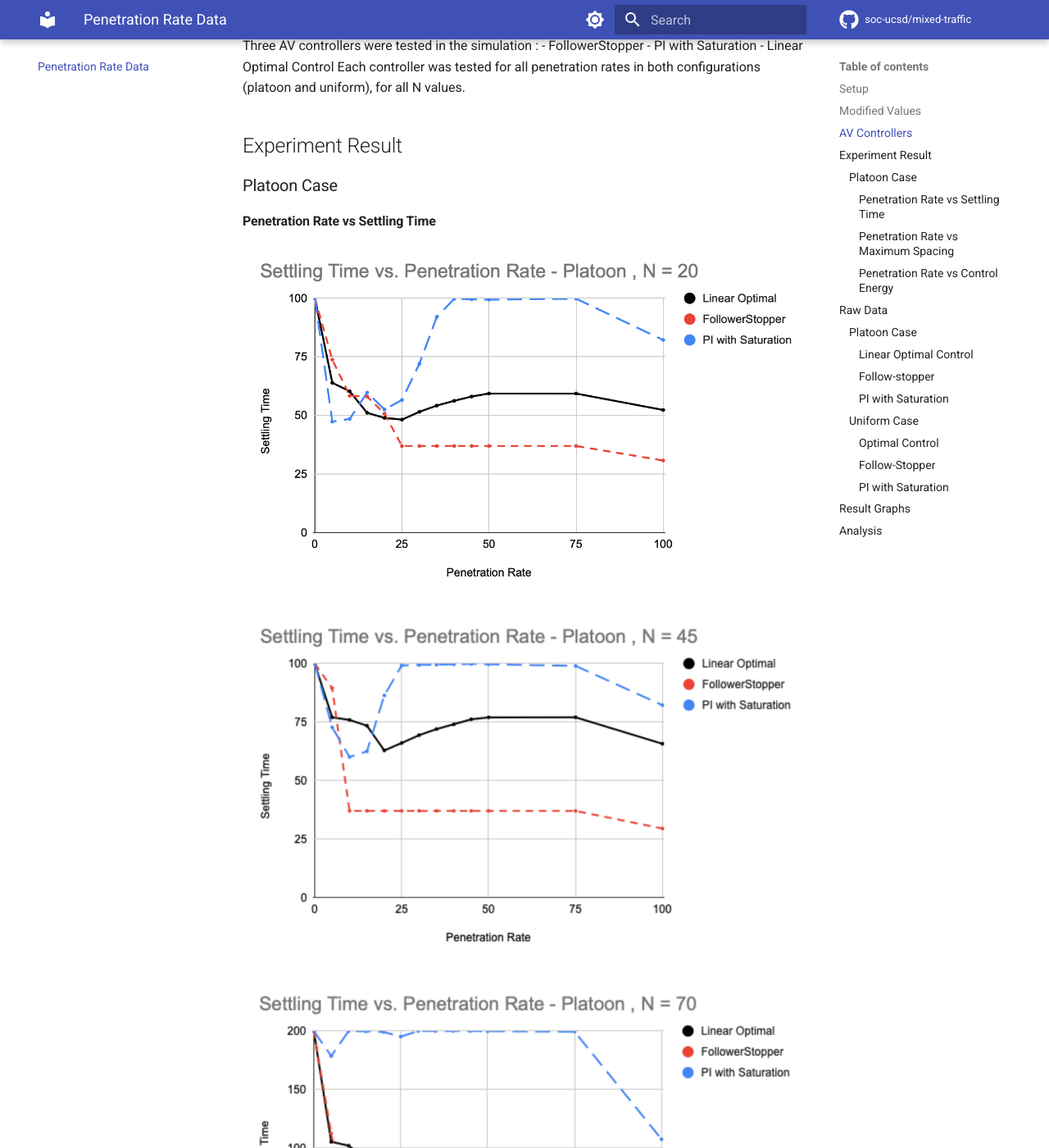
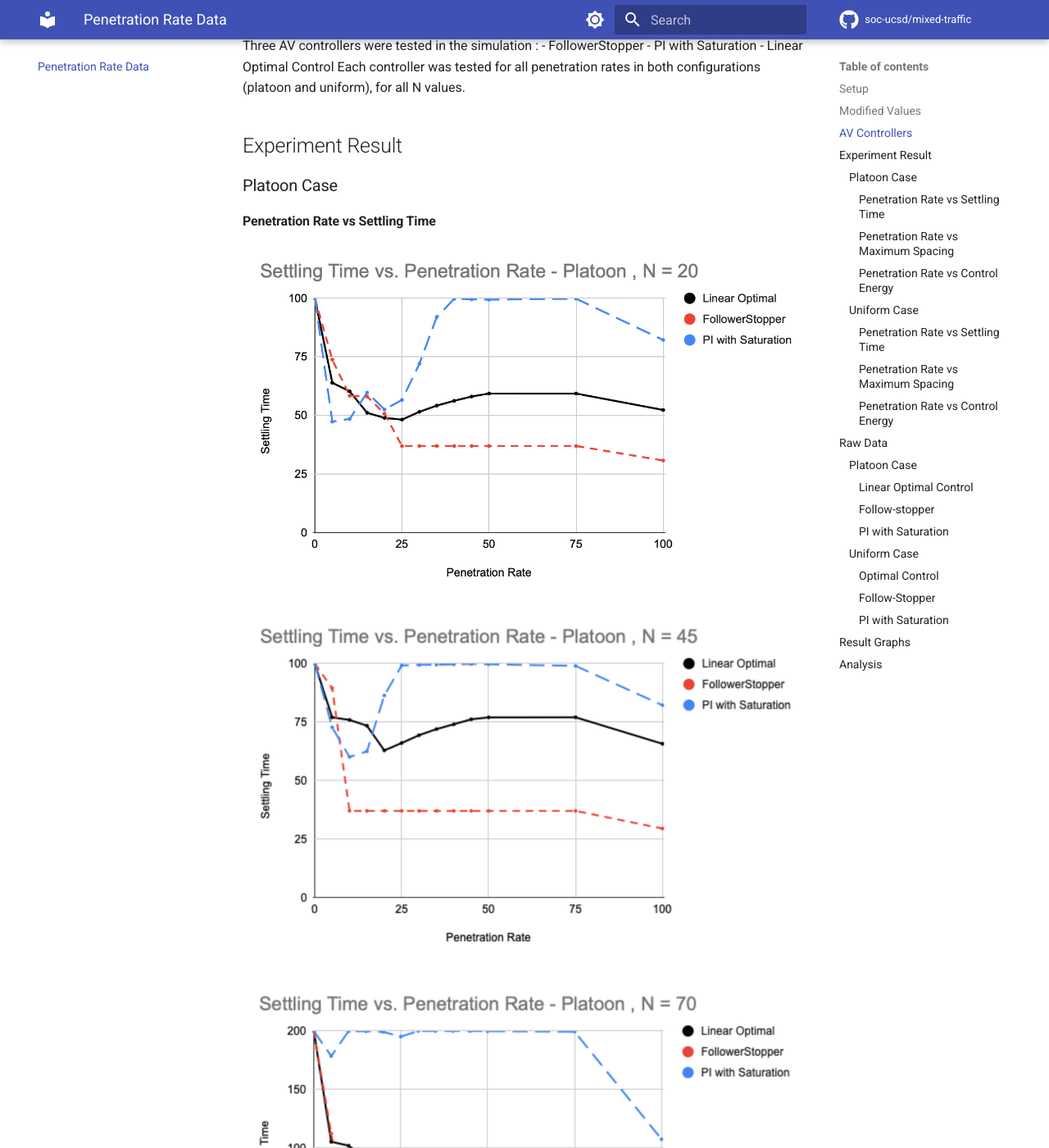
Before and after one commit to soc-ucsd/mixed-traffic, an MkDocs documentation site: the page built from docs/numerical_data.md, in a window 1280 px wide and 1400 px high, scrolled down 931 px. Shown: the whole window at 82% size. Built offline with MkDocs 1.6.1 and Material for MkDocs 9.7.7, drawn with Linux system fonts in a browser that asks for light colours; comment, search, counter and statistics services are not loaded; some of the changed text lies outside the part shown.

Commit message:
Update numerical_data.md

```diff
--- a/docs/numerical_data.md
+++ b/docs/numerical_data.md
@@ -49,6 +49,35 @@
 ![Alt Text](images/penetration_rate_data/Platoon/Platoon_N=45_control_energy.png)
 
 ![Alt Text](images/penetration_rate_data/Platoon/Platoon_N=70_control_energy.png)
+
+
+### Uniform Case
+
+#### Penetration Rate vs Settling Time
+
+![Alt Text](images/penetration_rate_data/Uniform/Uniform_N=20_settlingtime.png)
+
+![Alt Text](images/penetration_rate_data/Uniform/Uniform_N=45_settlingtime.png)
+
+![Alt Text](images/penetration_rate_data/Uniform/Uniform_N=70_settlingtime.png)
+
+#### Penetration Rate vs Maximum Spacing
+
+![Alt Text](images/penetration_rate_data/Uniform/Uniform_N=20_maximum_spacing.png)
+
+![Alt Text](images/penetration_rate_data/Uniform/Uniform_N=45_maximum_spacing.png)
+
+![Alt Text](images/penetration_rate_data/Uniform/Uniform_N=70_maximum_spacing.png)
+
+
+#### Penetration Rate vs Control Energy
+
+![Alt Text](images/penetration_rate_data/Uniform/Uniform_N=20_control_energy.png)
+
+![Alt Text](images/penetration_rate_data/Uniform/Uniform_N=45_control_energy.png)
+
+![Alt Text](images/penetration_rate_data/Uniform/Uniform_N=70_control_energy.png)
+
 
 ## Raw Data
 
```
